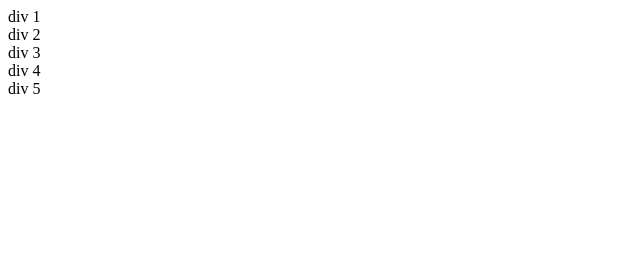
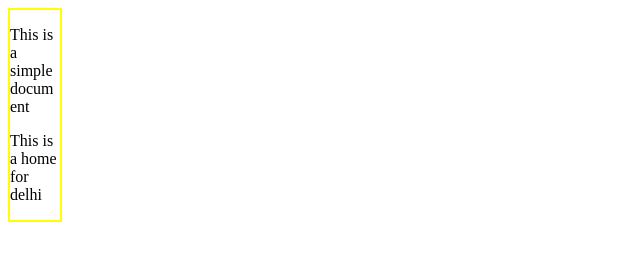
Before and after one commit to angadrazz/flex1, a plain HTML site: page new flex/test flex/index.html in a window 1280 px wide. Shown: the whole page, without its empty margins (0-640 px from the left). Drawn offline with Linux system fonts and the light colour scheme.

Commit message:
updated by angad kumare mandal

```diff
--- a/new flex/test flex/index.html
+++ b/new flex/test flex/index.html
@@ -8,13 +8,19 @@
     <link rel="stylesheet" href="style.css">
 </head>
 <body>
-    <div class="flex-container">
+    <!-- <div class="flex-container">
         <div>div 1</div>
         <div>div 2</div>
         <div>div 3</div>
         <div>div 4</div>
         <div>div 5</div>
 
+    </div> -->
+
+    <div id="container">
+        <p>This is a simple document</p>
+        <p>This is a home for delhi</p>
+
     </div>
 </body>
 </html>
```
